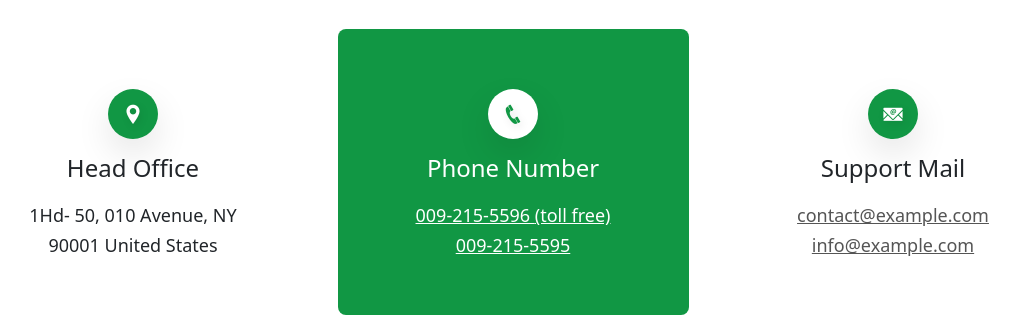
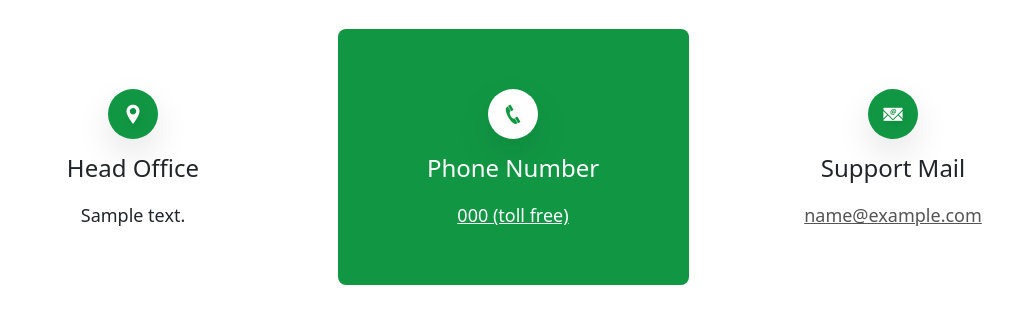
Before and after one commit to elishae621/greeny, a Django app: page /contact/ in a window 1280 px wide. Shown: the part 601-916 px from the top of the page, without its empty margins (127-1146 px from the left). Run offline with Django 3.2, Linux system fonts and the light colour scheme; tables that the repository leaves empty hold one stand-in row (values such as "Sample post"); parts of the project's set-up code (start-up, migrations or seed data) failed here and were passed over; some libraries are stand-ins or nearby versions.

Commit message:
add contact page to model

```diff
--- a/main/models.py
+++ b/main/models.py
@@ -362,6 +362,7 @@ class Message(models.Model):
     name = models.CharField(max_length=40, null=True)
     email = models.EmailField(null=True, blank=True)
     phone = models.CharField(max_length=15, null=True)
+    subject = models.CharField(max_length=225, null=True)
     content = models.TextField(null=True)
     date_sent = models.DateTimeField(auto_now_add=True)
     status = models.CharField(
--- a/main/templates/main/contact.html
+++ b/main/templates/main/contact.html
@@ -22,19 +22,19 @@
             <div class="col-md-6 col-lg-4">
                 <div class="contact-card"><i class="icofont-location-pin"></i>
                     <h4>head office</h4>
-                    <p>1Hd- 50, 010 Avenue, NY 90001 United States</p>
+                    <p>{{greeny.address}}</p>
                 </div>
             </div>
             <div class="col-md-6 col-lg-4">
                 <div class="contact-card active"><i class="icofont-phone"></i>
                     <h4>phone number</h4>
-                    <p><a href="#">009-215-5596 <span>(toll free)</span></a><a href="#">009-215-5595</a></p>
+                    <p><a href="tel:{{greeny.phone}}">{{greeny.phone}} <span>(toll free)</span></a></p>
                 </div>
             </div>
             <div class="col-md-6 col-lg-4">
                 <div class="contact-card"><i class="icofont-email"></i>
                     <h4>Support mail</h4>
-                    <p><a href="#">contact@example.com</a><a href="#">info@example.com</a></p>
+                    <p><a href="mailto:{{greeny.email}}">{{greeny.email}}</a></p>
                 </div>
             </div>
         </div>
@@ -45,23 +45,24 @@
                         aria-hidden="false" tabindex="0"></iframe></div>
             </div>
             <div class="col-lg-6">
-                <form class="contact-form">
+                <form class="contact-form" method="POST" action="{% url 'main:contact' %}">
+                    {% csrf_token %}
                     <h4>Drop Your Thoughts</h4>
                     <div class="form-group">
-                        <div class="form-input-group"><input class="form-control" type="text" placeholder="Your Name"><i
+                        <div class="form-input-group"><input class="form-control" type="text" placeholder="Your Name" name="name"><i
                                 class="icofont-user-alt-3"></i></div>
                     </div>
                     <div class="form-group">
                         <div class="form-input-group"><input class="form-control" type="text"
-                                placeholder="Your Email"><i class="icofont-email"></i></div>
+                                placeholder="Your Email" name="email"><i class="icofont-email"></i></div>
                     </div>
                     <div class="form-group">
                         <div class="form-input-group"><input class="form-control" type="text"
-                                placeholder="Your Subject"><i class="icofont-book-mark"></i></div>
+                                placeholder="Your Subject" name="subject"><i class="icofont-book-mark"></i></div>
                     </div>
                     <div class="form-group">
                         <div class="form-input-group"><textarea class="form-control"
-                                placeholder="Your Message"></textarea><i class="icofont-paragraph"></i></div>
+                                placeholder="Your Message" name="content"></textarea><i class="icofont-paragraph"></i></div>
                     </div><button type="submit" class="form-btn-group"><i class="fas fa-envelope"></i><span>send
                             message</span></button>
                 </form>
--- a/main/views.py
+++ b/main/views.py
@@ -8,7 +8,7 @@ from django.views.generic.edit import CreateView
 from django.http.response import JsonResponse
 from django.urls import reverse
 from django.shortcuts import render
-from main.models import Category, Product, Brand, Testimonial, Order
+from main.models import Category, Product, Brand, Testimonial, Message
 from main.signals import order_created
 from user.models import Subscriber, User
 
@@ -125,8 +125,21 @@ class CompareView(TemplateView):
         context["title"] = "Greeny - Compare"
         return context
 
-class ContactView(TemplateView):
+class ContactView(CreateView):
     template_name = 'main/contact.html'
+    model = Message
+    fields = ['name', 'email', 'subject', 'content']
+
+    def get_success_url(self):
+        return self.request.path
+
+    def form_valid(self, form):
+        messages.add_message(self.request, messages.SUCCESS, 'Your message has been received. Expect a reply soon.')
+        return super().form_valid(form)
+
+    def form_invalid(self, form):
+        messages.add_message(self.request, messages.ERROR, 'An error occured!')
+        return super().form_invalid(form)
 
     def get_context_data(self, **kwargs):
         context = super().get_context_data(**kwargs)
```
Also changed, not shown: main/migrations/0025_message_subject_alter_message_email_and_more.py (added), main/migrations/0026_alter_message_email_alter_message_phone.py (added).
